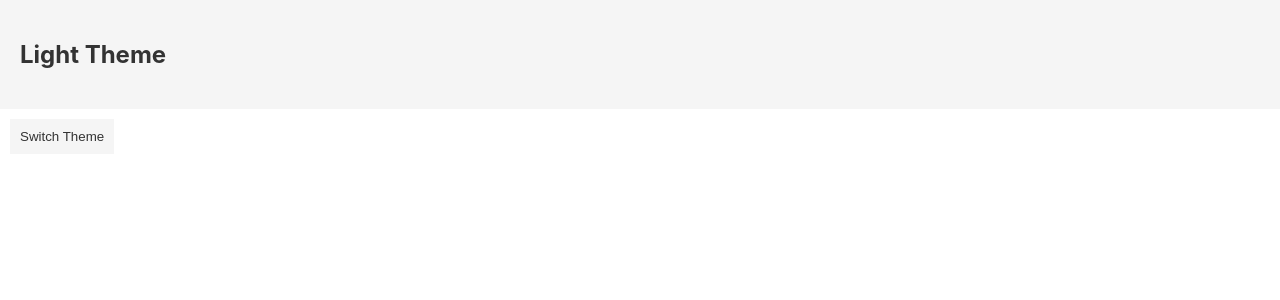
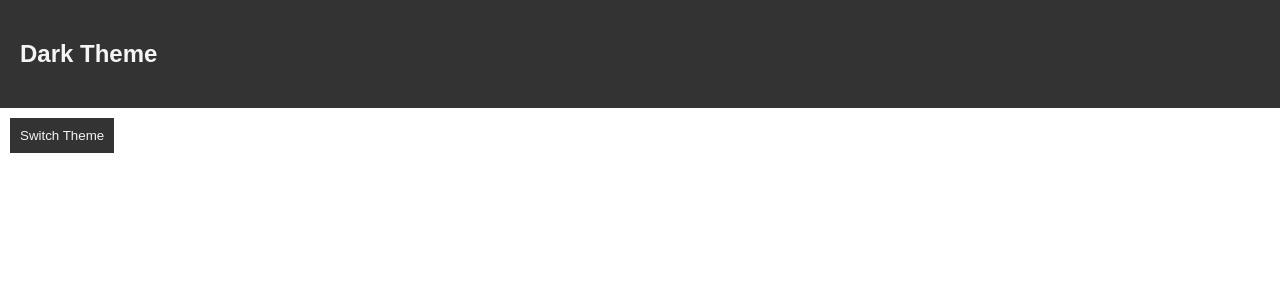
Before and after one commit to porjotooon/react-practice, a React (Create React App) app: page / in a window 1280 px wide. Shown: the top 300 px of the page. Built offline with nearby package versions, Linux system fonts and the light colour scheme.

Commit message:
Move Context Provider to its own component

```diff
--- a/public/style.css
+++ b/public/style.css
@@ -1,6 +1,7 @@
 body {
     margin: 0;
     padding: 0;
+    font-family: Arial, Helvetica, sans-serif;
 }
 
 header {
@@ -11,6 +12,7 @@ button {
     padding: 10px;
     border: none;
     margin: 10px;
+    cursor: pointer;
 }
 
 .dark-theme {
--- a/src/Button.js
+++ b/src/Button.js
@@ -1,15 +1,14 @@
-import React, {Component} from "react"
-import ThemeContext from "./themeContext"
+import React from "react"
+import {ThemeContextConsumer} from "./themeContext"
 
-class Button extends Component {
-    render() {
-        const theme = this.context
-        return (
-            <button className={theme+"-theme"}>Switch Theme</button>
-        )
-    }
+function Button(props) {
+    return (
+        <ThemeContextConsumer>
+            {theme => (
+                <button className={`${theme}-theme`}>Switch Theme</button>
+            )}
+        </ThemeContextConsumer>
+    )
 }
 
-Button.contextType = ThemeContext
-
 export default Button
--- a/src/Header.js
+++ b/src/Header.js
@@ -1,17 +1,16 @@
-import React, {Component} from "react"
-import ThemeContext from "./themeContext"
+import React from "react"
+import {ThemeContextConsumer} from "./themeContext"
 
-class Header extends Component {
-    render() {
-        const theme = this.context
-        return (
-            <header className={theme+"-theme"}>
-                <h2>{theme === "light" ? "Light" : "Dark"} Theme</h2>
-            </header>
-        )
-    }
+function Header(props) {
+    return (
+        <ThemeContextConsumer>
+            {theme => (
+                <header className={`${theme}-theme`}>
+                    <h2>{theme === "light" ? "Light" : "Dark"} Theme</h2>
+                </header>
+            )}
+        </ThemeContextConsumer>
+    )
 }
 
-Header.contextType = ThemeContext
-
 export default Header
--- a/src/index.js
+++ b/src/index.js
@@ -1,12 +1,12 @@
-import React from 'react'
-import ReactDOM from 'react-dom'
-import './index.css'
-import App from './App'
-import ThemeContext from "./themeContext"
+import React from "react"
+import ReactDOM from "react-dom"
+
+import App from "./App"
+import {ThemeContextProvider} from "./themeContext"
 
 ReactDOM.render(
-    <ThemeContext.Provider value={"light"}>
-      <App />
-    </ThemeContext.Provider>,
-  document.getElementById('root')
-);
+    <ThemeContextProvider>
+        <App />
+    </ThemeContextProvider>,
+    document.getElementById("root")
+)
--- a/src/themeContext.js
+++ b/src/themeContext.js
@@ -1,5 +1,14 @@
-import React from "react"
+import React, {Component} from "react"
+const {Provider, Consumer} = React.createContext()
 
-const ThemeContext = React.createContext()
+class ThemeContextProvider extends Component {
+    render() {
+        return (
+            <Provider value={"dark"}>
+                {this.props.children}
+            </Provider>
+        )
+    }
+}
 
-export default ThemeContext
+export {ThemeContextProvider, Consumer as ThemeContextConsumer}
```
